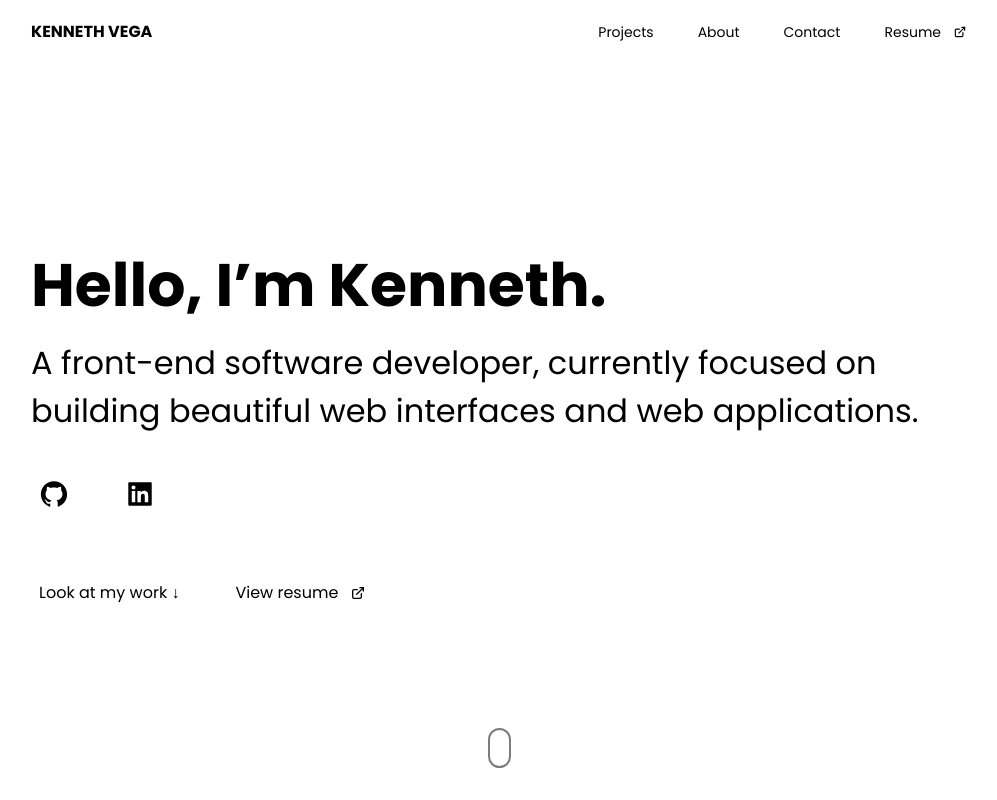
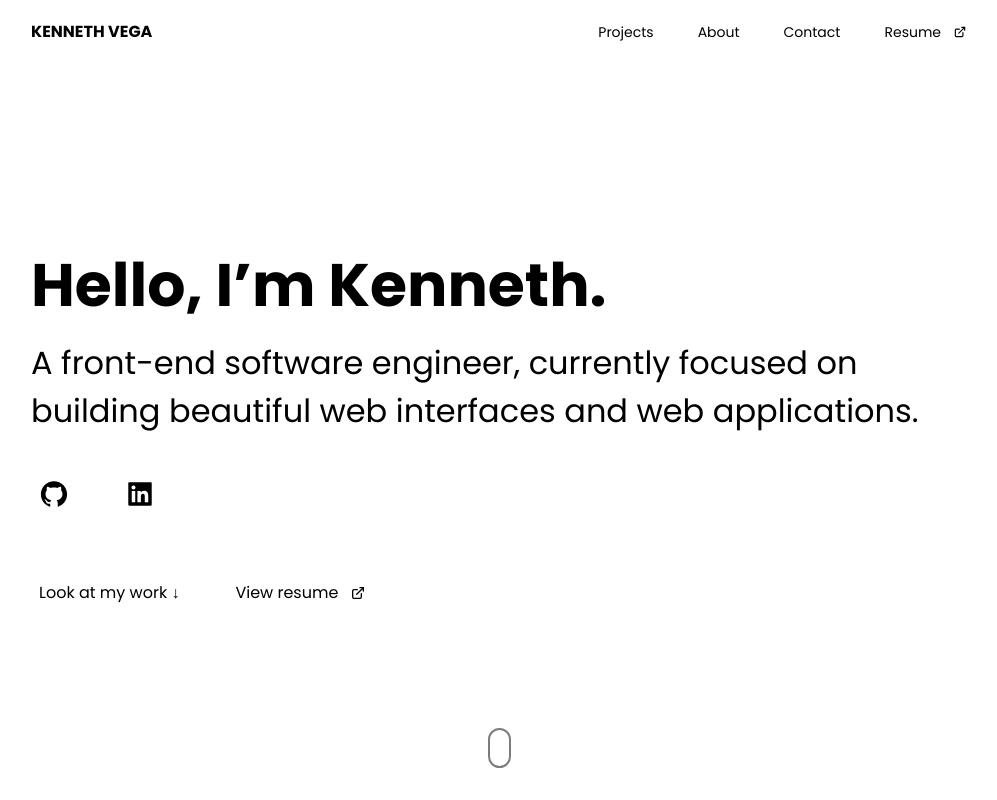
Before and after one commit to kennethvega/kennethvega.com, a Next.js app: page / in a window 1280 px wide. Shown: the top 800 px of the page, without its empty margins (141-1138 px from the left). Built offline with nearby package versions, Linux system fonts and the light colour scheme; no server answers; the database is empty.

Commit message:
replaced the word developer to engineer

```diff
--- a/components/Hero.tsx
+++ b/components/Hero.tsx
@@ -28,7 +28,7 @@ const Hero = () => {
             transition={{ duration: 0.3, delay: 1.4 }}
             className="text-[2rem] md:text-2xl sm:text-lg"
           >
-            A front-end software developer, currently focused on building
+            A front-end software engineer, currently focused on building
             beautiful web interfaces and web applications.
           </motion.span>
 
```
